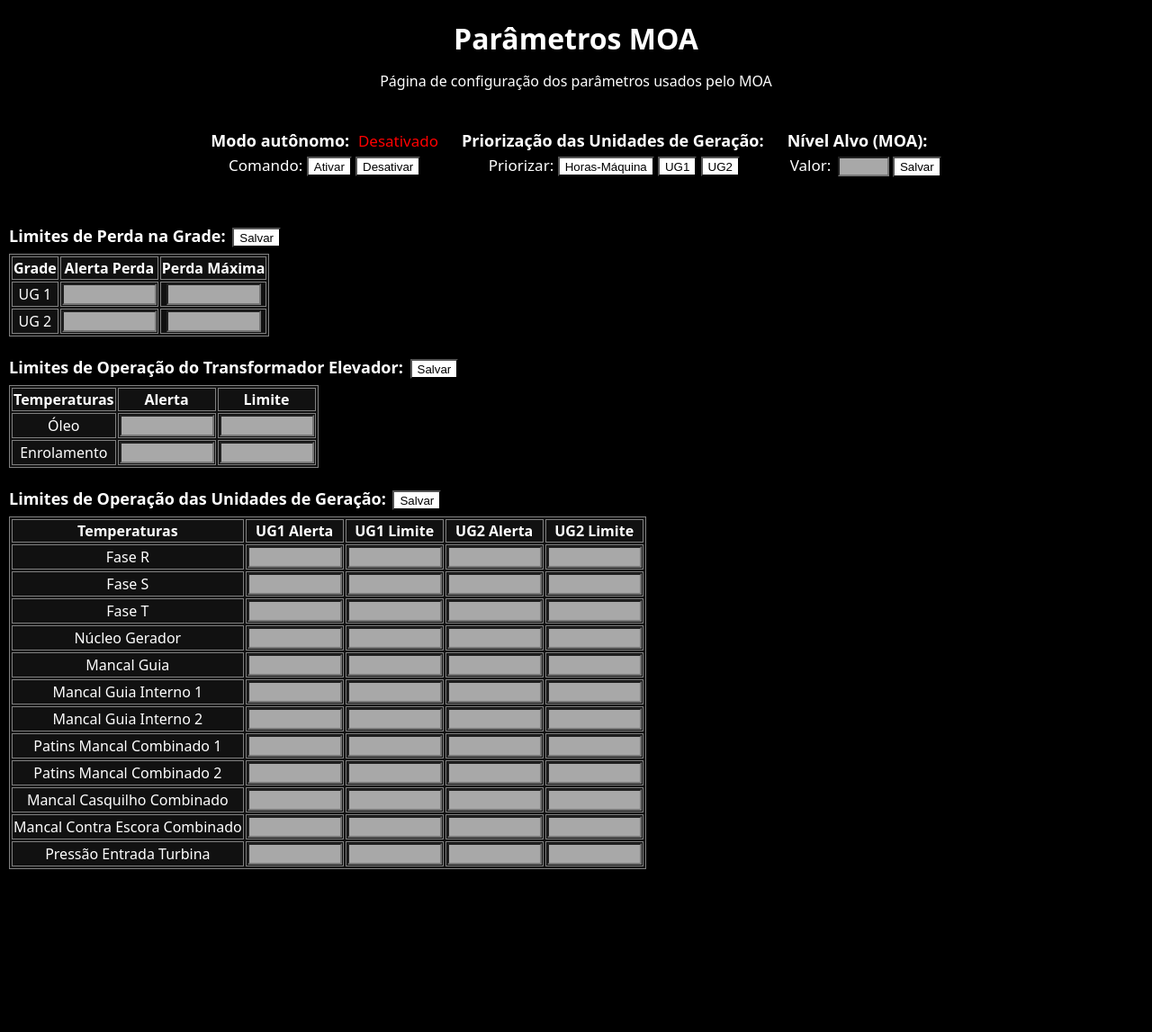
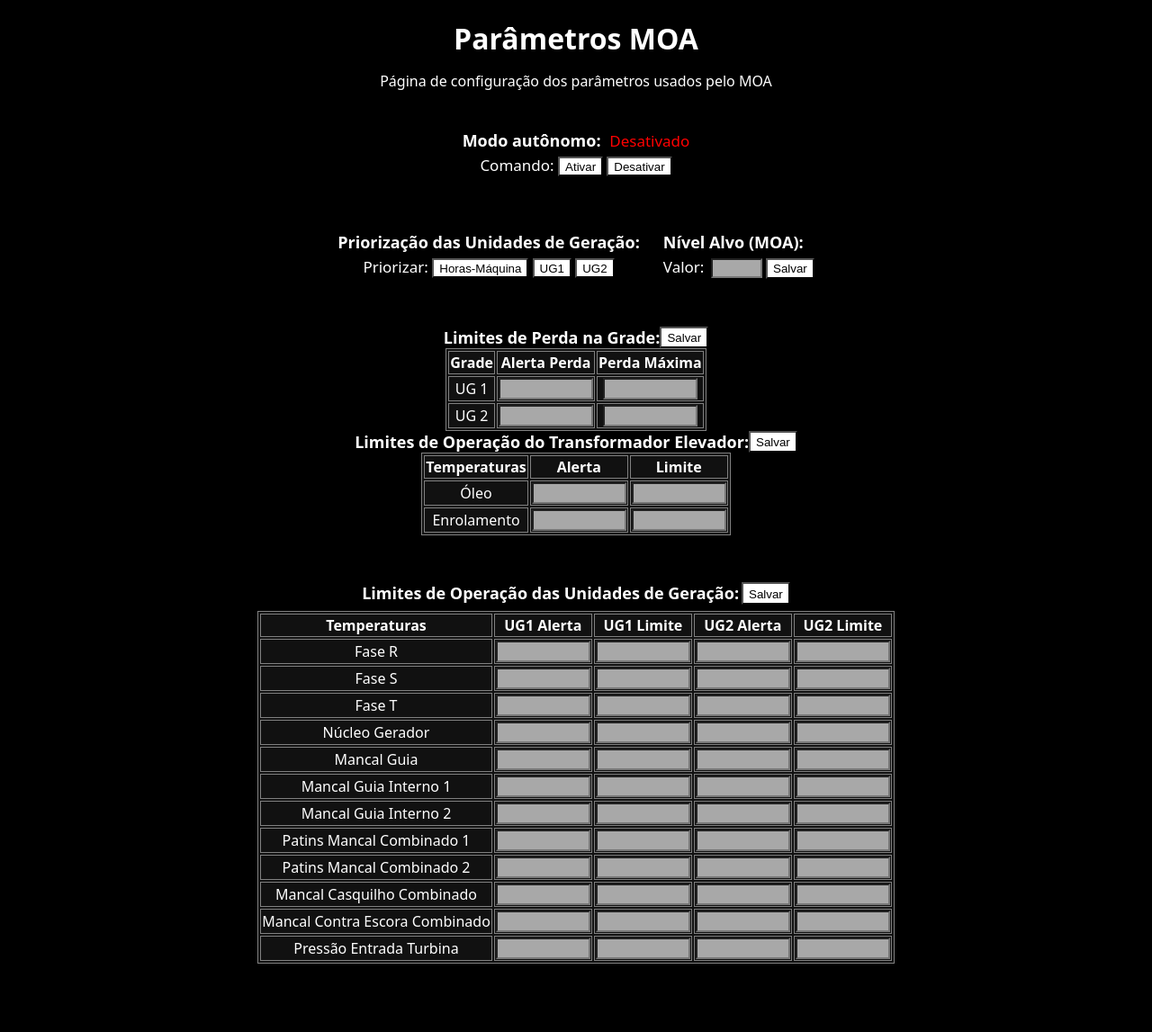
Before and after one commit to DiegoBasgal/MOA, a Django app: template moa_web/templates/parametros_moa.html in a window 1280 px wide. Shown: the part 59-1206 px from the top of the page at 90% size. Before the commit the page ends 1025 px from the top, so only its background shows below. Run offline with Django 4.2, Linux system fonts and the light colour scheme; the template is opened without the code that fills it, so the values that code supplies are empty.

Commit message:
checkpoint

```diff
--- a/moa_web/templates/parametros_moa.html
+++ b/moa_web/templates/parametros_moa.html
@@ -81,10 +81,9 @@
         <h1 style="margin-bottom: 1px; text-align: center;">Parâmetros MOA</h1>
         <p style="margin-top: 15px; margin-bottom: 40px; font-size: 16px; text-align: center;">Página de configuração dos parâmetros usados pelo MOA</p>
 
-        <div style="justify-content: center; display: flex;">
         <form method='post' action='/parametros_moa/'>
             {% csrf_token %}
-                <div style="float: left;">
+            <div style="margin-bottom: 1px; justify-content: center; display: flex;">
                 <table>
                     <tr>
                         <td>
@@ -106,11 +105,14 @@
                 </table>
             </div>
         </form>
+        <br>
+        <br>
+        <div style="justify-content: center; display: flex; margin-top: 10px;">
             <form method='post' action='/parametros_moa/'>
                 {% csrf_token %}
-                <div style="float: left;">
-                    <table style="margin-left: 20px;">
-                        <tr>
+                <div style="margin-bottom: 1px; float: left;">
+                    <table>
+                        <tr style="text-align: center;">
                             <td>
                                 <label style="font-size: 18px;"><b>Priorização das Unidades de Geração: </b></label>
                                 {% if usina.modo_de_escolha_das_ugs == 0 %}
@@ -126,7 +128,7 @@
                         </tr>
                         <tr style="text-align: center;">
                             <td>
-                                <label style="font-size: 17px; margin-left: 3px;">Priorizar: </label>
+                                <label style="font-size: 17px;">Priorizar: </label>
                                 <input id="submit" type="submit" name="escolha_ugs0" value="Horas-Máquina"/>
                                 <input id="submit" type="submit" name="escolha_ugs1" value="UG1" />
                                 <input id="submit" type="submit" name="escolha_ugs2" value="UG2" />
@@ -162,7 +164,7 @@
                         </tr>
                         <tr style="text-align: center;">
                             <td>
-                                <label style="font-size: 17px; margin-left: 3px;">Valor: </label>
+                                <label style="font-size: 17px;">Valor: </label>
                                 <input style="margin-left: 3px;" id="alvo_txt" name="nv_alvo" size=4 value="{{usina.nv_alvo}}"/>
                                 <input style="padding-top: 2px; padding-bottom: 2px;" id="submit" type="submit" name="bnv_alvo" value="Salvar"/>
                             </td>
@@ -171,11 +173,15 @@
                 </div>
             </form>
         </div>
+        <div style="margin-top: 50px;">
             <form method='post' action='/parametros_moa/'>
                 {% csrf_token %}
-            <div style="margin-bottom: 20px; margin-top: 50px;">
-                <b style="margin-bottom: 8px; font-size: 18px;">Limites de Perda na Grade: </b>
-                <input id="submit" style="margin-left: 3px; margin-bottom: 7px;" name="salvar_params" type="submit" value="Salvar"/>
+                <div>
+                    <div style="justify-content: center; display: flex;">
+                        <b style="font-size: 18px;">Limites de Perda na Grade: </b>
+                        <input id="submit" name="salvar_params" type="submit" value="Salvar"/>
+                    </div>
+                    <div style="justify-content: center; display: flex;">
                         <table id="val_table">
                             <tr>
                                 <th>Grade</th>
@@ -193,9 +199,14 @@
                                 <td><input id="perda_grade_maxima_ug2" name="perda_grade_maxima_ug2" size=10 value="{{usina.ug2_perda_grade_maxima}}"/></td>
                             </tr>
                         </table>
-                <br>
-                <b style="margin-bottom: 8px; font-size: 18px;">Limites de Operação do Transformador Elevador: </b>
-                <input id="submit" style="margin-left: 3px; margin-bottom: 7px;" name="salvar_params" type="submit" value="Salvar"/>
+                    </div>
+                </div>
+                <div>
+                    <div style="justify-content: center; display: flex;">
+                        <b style="font-size: 18px;">Limites de Operação do Transformador Elevador: </b>
+                        <input id="submit" name="salvar_params" type="submit" value="Salvar"/>
+                    </div>
+                    <div style="justify-content: center; display: flex;">
                         <table id="val_table">
                             <tr>
                                 <th>Temperaturas</th>
@@ -214,8 +225,14 @@
                             </tr>
                         </table>
                         <br>
+                    </div>
+                </div>
+                <br>
+                <div style="margin-top: 30px; justify-content: center; display: flex;">
                     <b style="margin-bottom: 8px; font-size: 18px;">Limites de Operação das Unidades de Geração: </b>
                     <input id="submit" style="margin-left: 3px; margin-bottom: 7px;" name="salvar_params" type="submit" value="Salvar"/>
+                </div>
+                <div style="justify-content: center; display: flex;">
                     <table id="val_table">
                         <tr>
                             <th>Temperaturas</th>
@@ -325,6 +342,7 @@
                     </table>
                 </div>
             </form>
+        </div>
         <br>
         <br>
         <br>
--- a/src/dicionarios/const.py
+++ b/src/dicionarios/const.py
@@ -3,7 +3,7 @@ ESCALA_DE_TEMPO = 1
 TIMEOUT_PADRAO = 5
 TIMEOUT_MAIN = 10
 TIMEOUT_NORMALIZACAO = 10
-TEMPO_CICLO_TOTAL = 0
+TEMPO_CICLO_TOTAL = 30
 
 # Valores fixos de nível
 NIVEL_MAXIMORUM = 466.37
--- a/src/dicionarios/reg.py
+++ b/src/dicionarios/reg.py
@@ -1065,7 +1065,7 @@ CLP:
         "CLP_GERAL_COM_TENSAO_BARRA_ESSEN"
 """
 
-REG_CLP["SE"]["CONDIC"] = [999, 4]
+REG_CLP["SE"]["CONDIC"] = [995, 4]
 REG_CLP["UG1"]["CONDIC"] = [995 + 10000, 4]
 REG_CLP["UG2"]["CONDIC"] = [995 + 20000, 4]
 REG_RELE["BAY"]["CONDIC"] = [999 + 30000, 4]
--- a/src/tomada_agua.py
+++ b/src/tomada_agua.py
@@ -38,7 +38,8 @@ class TomadaAgua:
         clp['TDA'],
         REG_CLP["TDA"]["NV_MONTANTE"],
         descricao="[TDA] Leitura Nível Montante",
-        escala=0.01
+        escala=0.001,
+        fundo_escala=400
     )
     status_limpa_grades = LeituraModbusBit(
         clp["TDA"],
```
Also changed, not shown: src/dicionarios/cfg.json (+6 -5 lines), src/usina.py (+15 -7 lines), 1 other file. Lines whose indentation alone changed are shown as unchanged.
